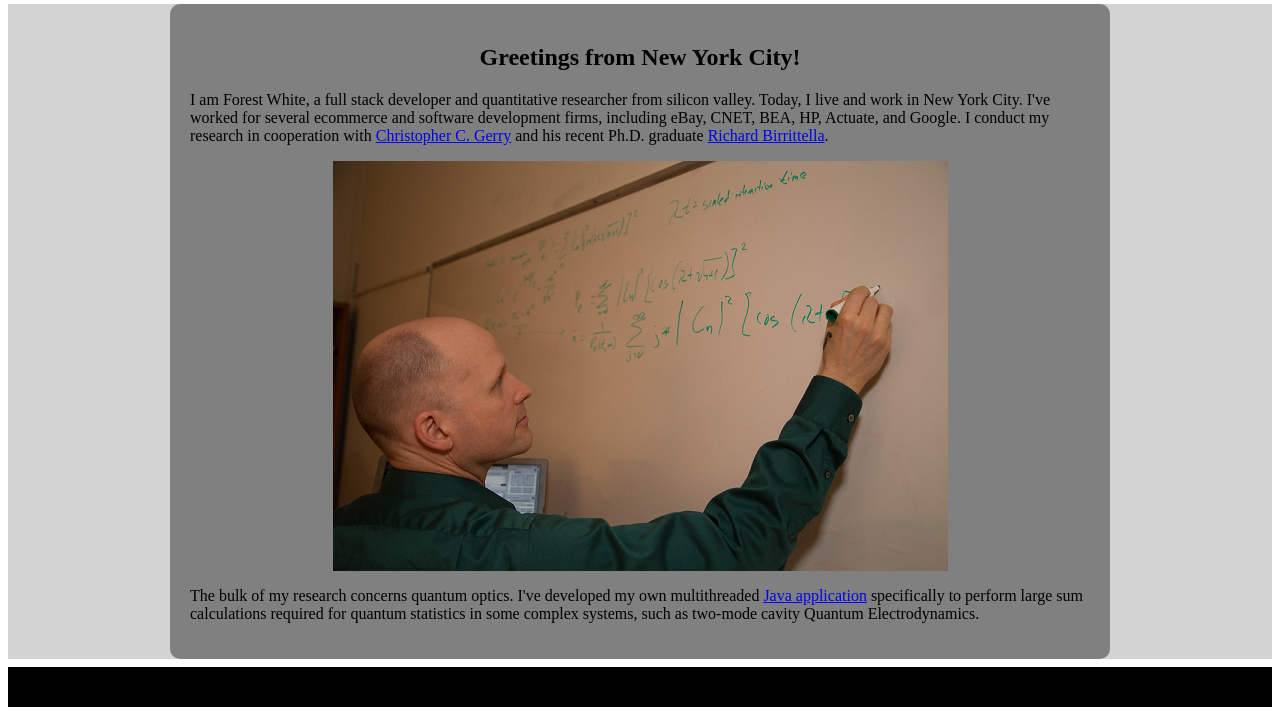
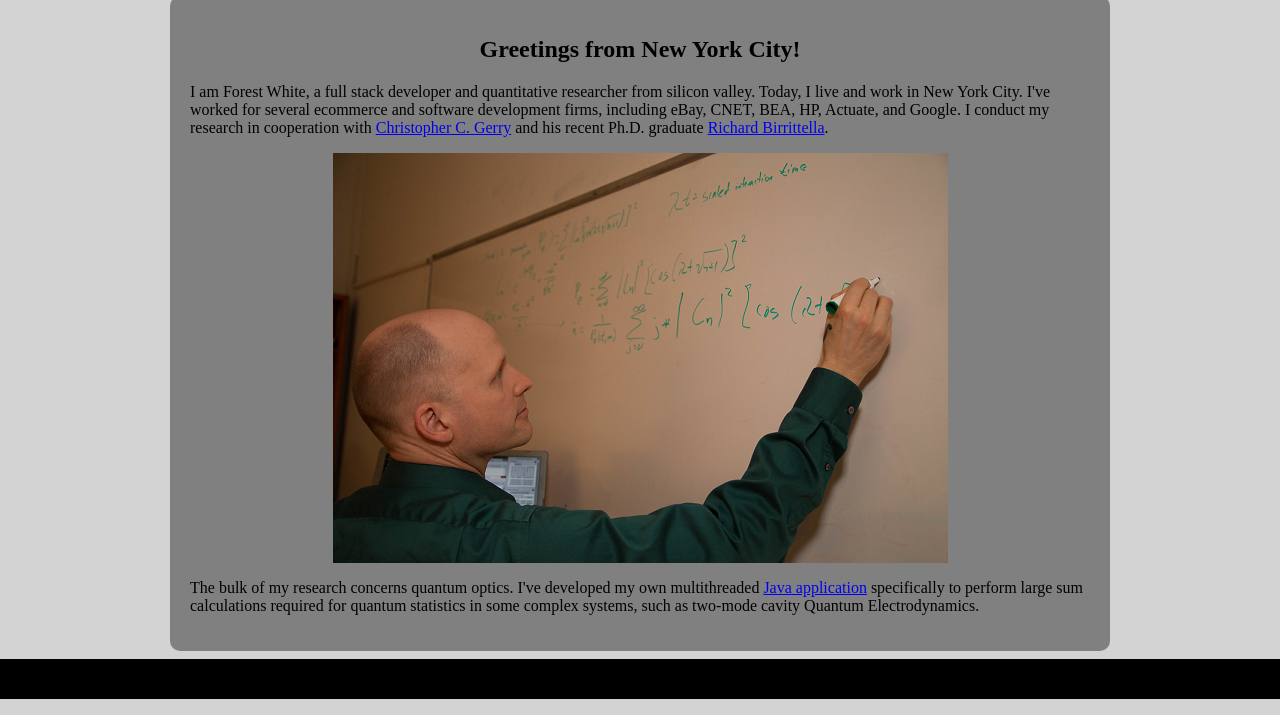
Before and after one commit to forestwhite/forestwhite.github.io, a plain HTML site: page index.html in a window 1280 px wide. Shown: the part 339-1054 px from the top of the page. Drawn offline with Linux system fonts and the light colour scheme.

Commit message:
removed browser default margin

```diff
--- a/about.css
+++ b/about.css
@@ -3,7 +3,10 @@
 * @author forest white
 * @version 0.1
 */
-
+body {
+  background: lightgray;
+  margin: 0;
+}
 header {
   color: white;
   text-align: center;
@@ -50,7 +53,10 @@ ul {
   padding: 10px;
   background: rgba(0,0,0,0.6);
 }
-main{ background: lightgray; }
+main{
+  margin: 0.5em auto 0.5em auto;
+  background: lightgray;
+}
 article {
   max-width: 900px;
   padding: 20px;
```
